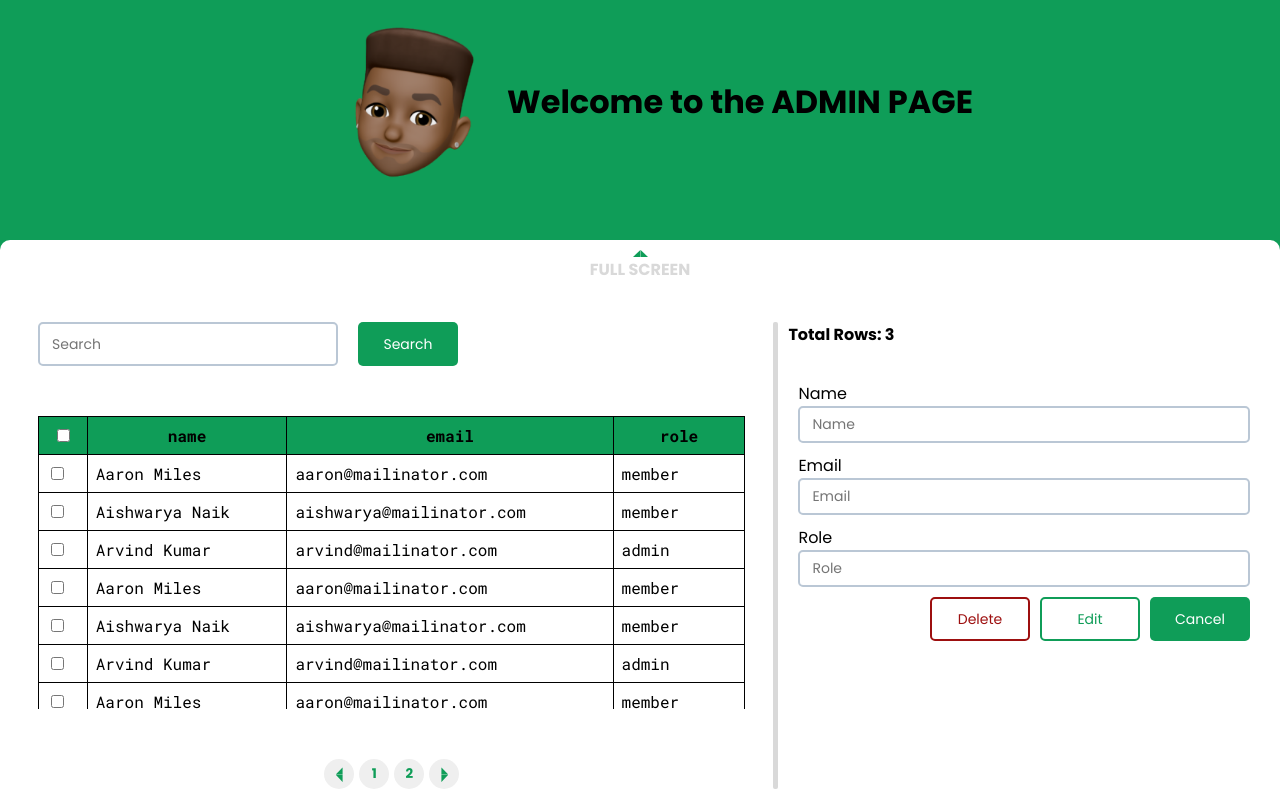
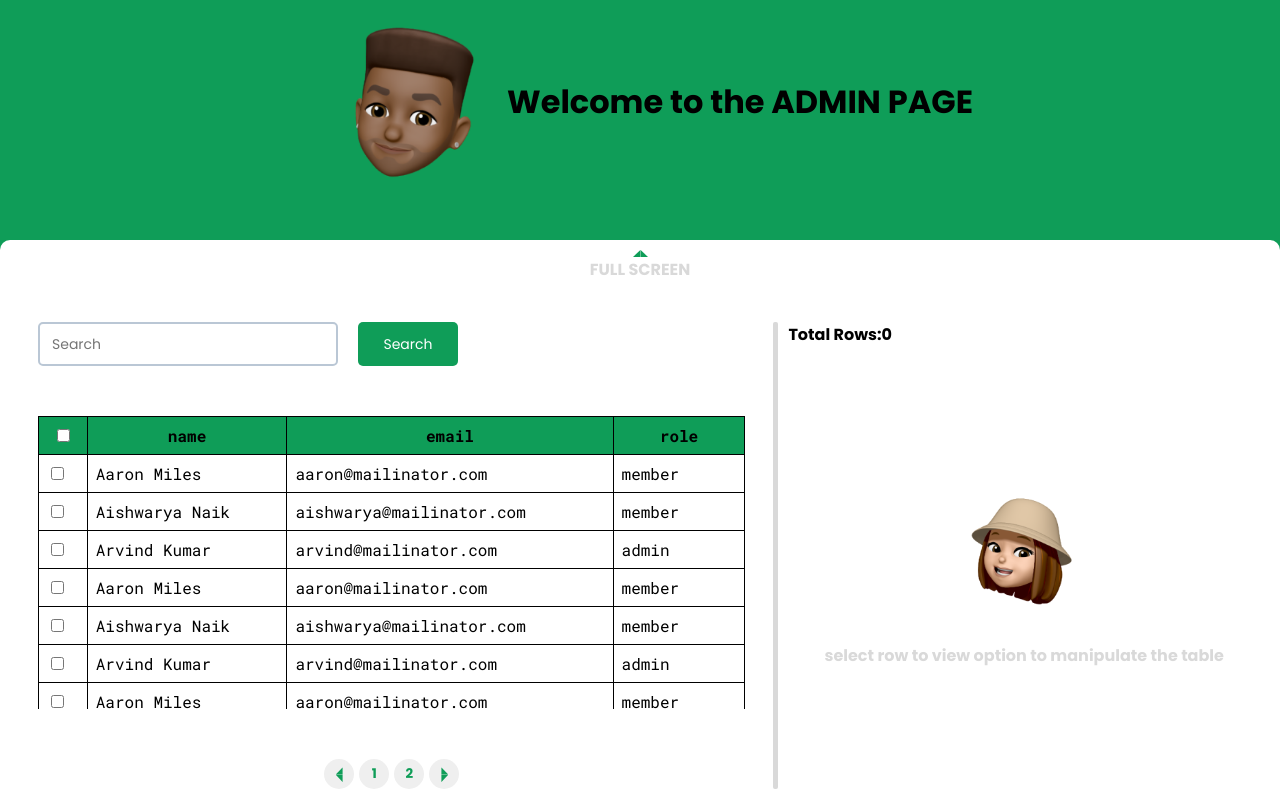
Before and after one commit to suvel/admin_basic, a React (Create React App) app: page / in a window 1280 px wide. Built offline with nearby package versions, Linux system fonts and the light colour scheme.

Commit message:
Conditional rendering form and no selction banner

```diff
--- a/src/TableDataPallet/index.js
+++ b/src/TableDataPallet/index.js
@@ -1,14 +1,31 @@
-import React from "react";
+import React, { useContext } from "react";
 import "./style.css";
 import NoActionPlaceholder from "../NoActionPlaceholder";
 import Form from '../Form'
+import { TableContext } from '../context/tableContext'
 
 function TableDataPallet() {
+  const { selectedTableRow, updateSelectedTableRow } = useContext(TableContext);
+
+  const selectedTableCount = selectedTableRow?.length || 0;
+
+  const handelCallback = () => {
+    //clearing the selection
+    updateSelectedTableRow([]);
+  }
+
   return (
     <div className="TableDataPallet">
-      <div className="TableDataPallet_rowCount">Total Rows: 3</div>
-      {/* <NoActionPlaceholder /> */}
-      <Form />
+      <div className="TableDataPallet_rowCount">
+        Total Rows:{selectedTableCount}
+      </div>
+      {
+        selectedTableCount > 0 ? (
+          <Form onCancelClick={handelCallback} />
+        ) : (
+          <NoActionPlaceholder />
+        )
+      }
     </div>
   );
 }
```
